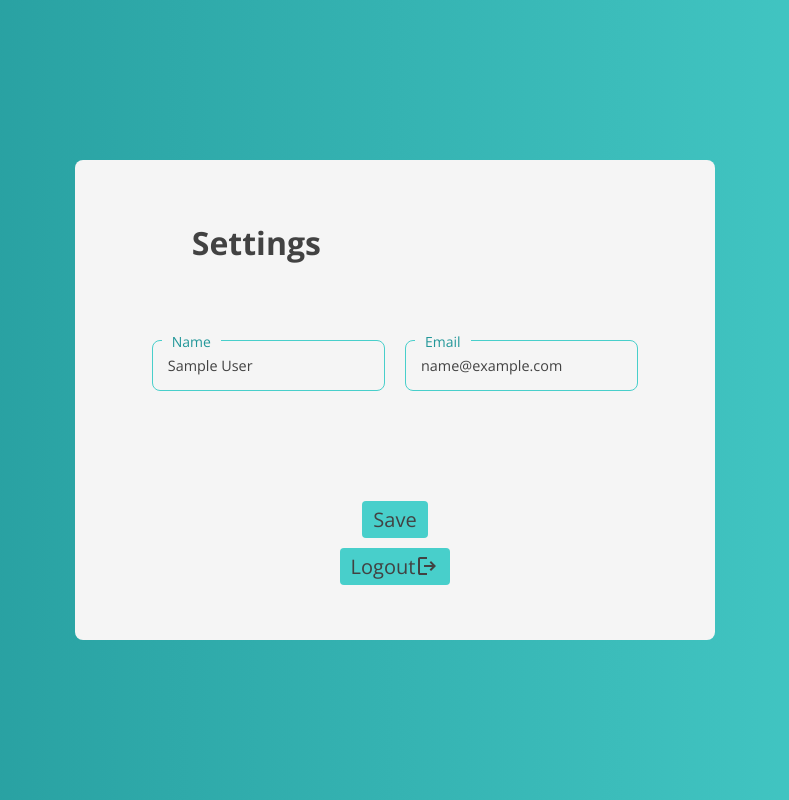
After one commit to palesedotpy/ToDo-List, a PHP site: page /php/settings/management.php in a window 1280 px wide. The commit adds this page. Shown: the whole page, without its empty margins (245-1034 px from the left). Run offline with PHP 8.4, Linux system fonts and the light colour scheme; the visitor is signed in with stand-in values (Sample User, id 1); tables that the repository leaves empty or names only in its code hold one stand-in row (values such as "Sample post").

Commit message:
User settings added

```diff
--- a/css/form/form.css
+++ b/css/form/form.css
@@ -25,7 +25,6 @@ body {
 .containerDimension {
     height: 60vh;
 }
-
 .form .input-credentials{
     display: grid;
     grid-template-columns: auto;
--- a/php/login.php
+++ b/php/login.php
@@ -1,3 +1,7 @@
+<?php
+    session_start();
+?>
+
 <!DOCTYPE html>
 <html lang="en">
     <head>
@@ -33,6 +37,7 @@
                         if (password_verify($password, $account['password'])) {
                             $_SESSION["email"] = $email;
                             $_SESSION["password"] = $password;
+
                             header('Location: todoList.php');
                         }
                         else {
--- /dev/null
+++ b/php/settings/management.php
@@ -0,0 +1,51 @@
+
+<?php
+    session_start();
+    include "../database.php";
+
+    $name = "";
+    $email = "";
+    $errorMex = "";
+
+    /* Filling user inputs with his data */
+    $connection = create_connection();
+    $result = $connection -> query("SELECT name, email FROM users WHERE email='{$_SESSION['email']}'");
+
+    $row = $result -> fetch_array();
+    $name = $row['name'];
+    $email = $row['email'];
+
+
+    if ($_SERVER["REQUEST_METHOD"] == "POST") {
+        // If save button is pressed
+        if (isset($_POST["submitSettings"])) {
+            // Update user info
+            $connection -> query(
+                "UPDATE users
+                SET name='{$_POST['name']}', email='{$_POST['email']}'
+                WHERE email='{$_SESSION['email']}'
+                ");
+            // Update task email
+            $connection -> query(
+                "UPDATE tasks
+                SET email='{$_POST['email']}'
+                WHERE email='{$_SESSION['email']}'
+                ");
+            $name = $_POST['name'];
+            $email = $_POST['email'];
+            $_SESSION['name']  = $name;
+            $_SESSION['email'] = $email;
+
+            // header("Location: ../todoList.php");
+        }
+        // If logout button is pressed
+        else if (isset($_POST["logout"])) {
+            session_destroy();
+            header("Location: ../../index.html");
+        }
+    }
+    include "settings.php";
+
+    $connection -> close();
+
+?>
--- /dev/null
+++ b/php/settings/settings.php
@@ -0,0 +1,39 @@
+<!DOCTYPE html>
+<html lang="en">
+    <head>
+        <meta charset="UTF-8">
+        <meta name="viewport" content="width=device-width, initial-scale=1.0">
+        <title>Settings</title>
+        <link rel="stylesheet" href="../../css/main.css">
+        <link rel="stylesheet" href="../../css/form/form.css">
+        <link rel="stylesheet" href="../../css/settings/settings.css">
+    </head>
+    <body>
+        <div class="container containerDimension centerContainer">
+            <div class="header">
+                <h1>Settings</h1>
+            </div>
+            <form action="management.php" method="post" class="form" id="signup-form">
+                <div class="input-credentials">
+                    <div class="input-group">
+                        <input type="text" class="input" id="name-field" name="name" value="<?php echo $name; ?>" required>
+                        <label class="placeholder" for="name-field">Name</label>
+                    </div>
+                    <div class="input-group">
+                        <input type="text" class="input" id="email-field" name="email" value="<?php echo $email; ?>" required>
+                        <label class="placeholder" for="email-field">Email</label>
+                    </div>
+
+                </div>
+
+                <div class="save-account">
+                    <p class="errorColor"><?php echo $errorMex; ?></p>
+                    <form class="buttonsContainer" action="management.php" method="post">
+                        <input type="submit" class="button submitButton" name="submitSettings" value="Save">
+                        <button type="submit" class="button submitButton" name="logout">Logout <img src="../../img/logout-icon.svg"></button>
+                    </form>
+                </div>
+            </form>
+        </div>
+    </body>
+</html>
```
Also changed, not shown: php/register.php (+6 -10 lines), php/todoList.php (+3 -6 lines), css/settings/settings.css (added), 1 other file.
